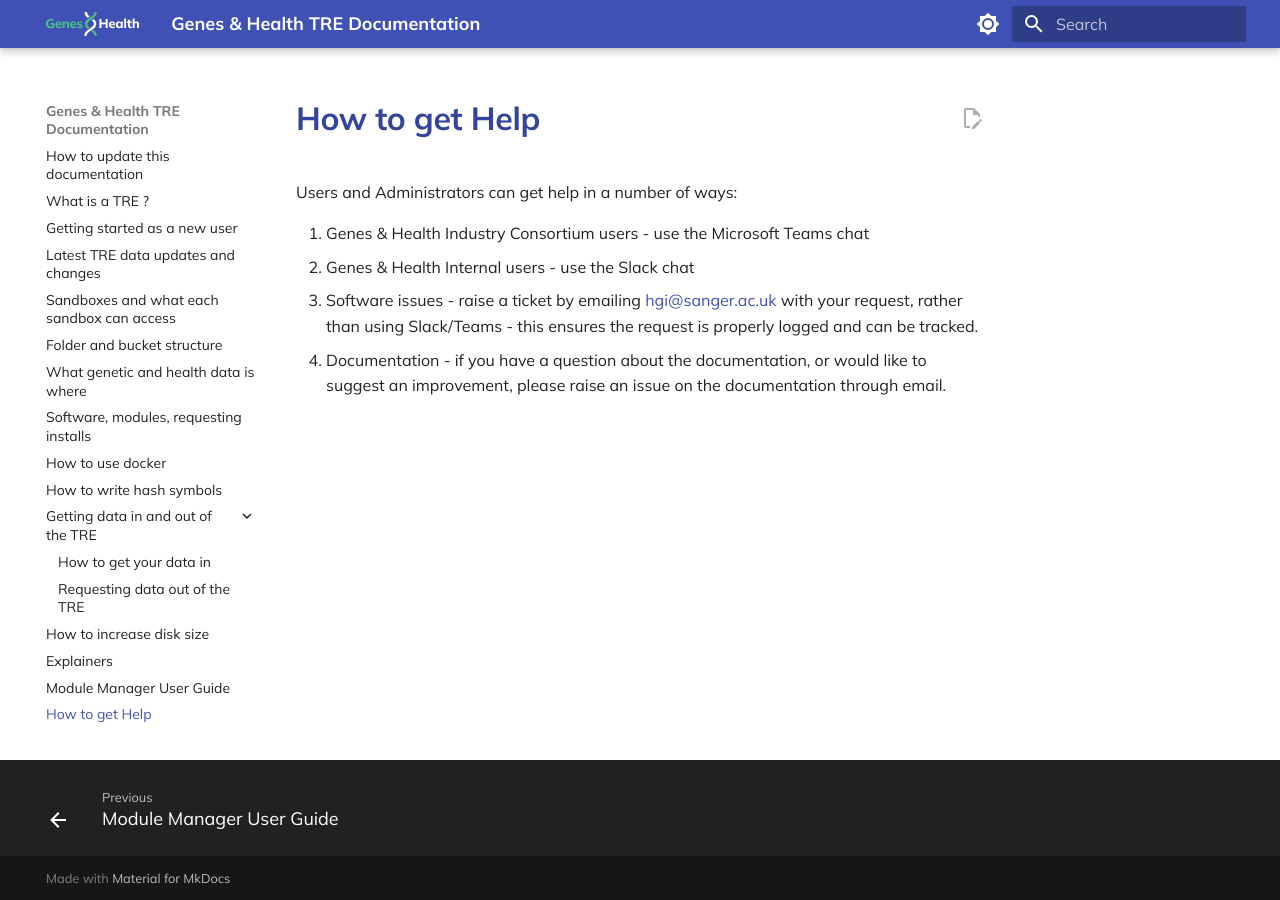
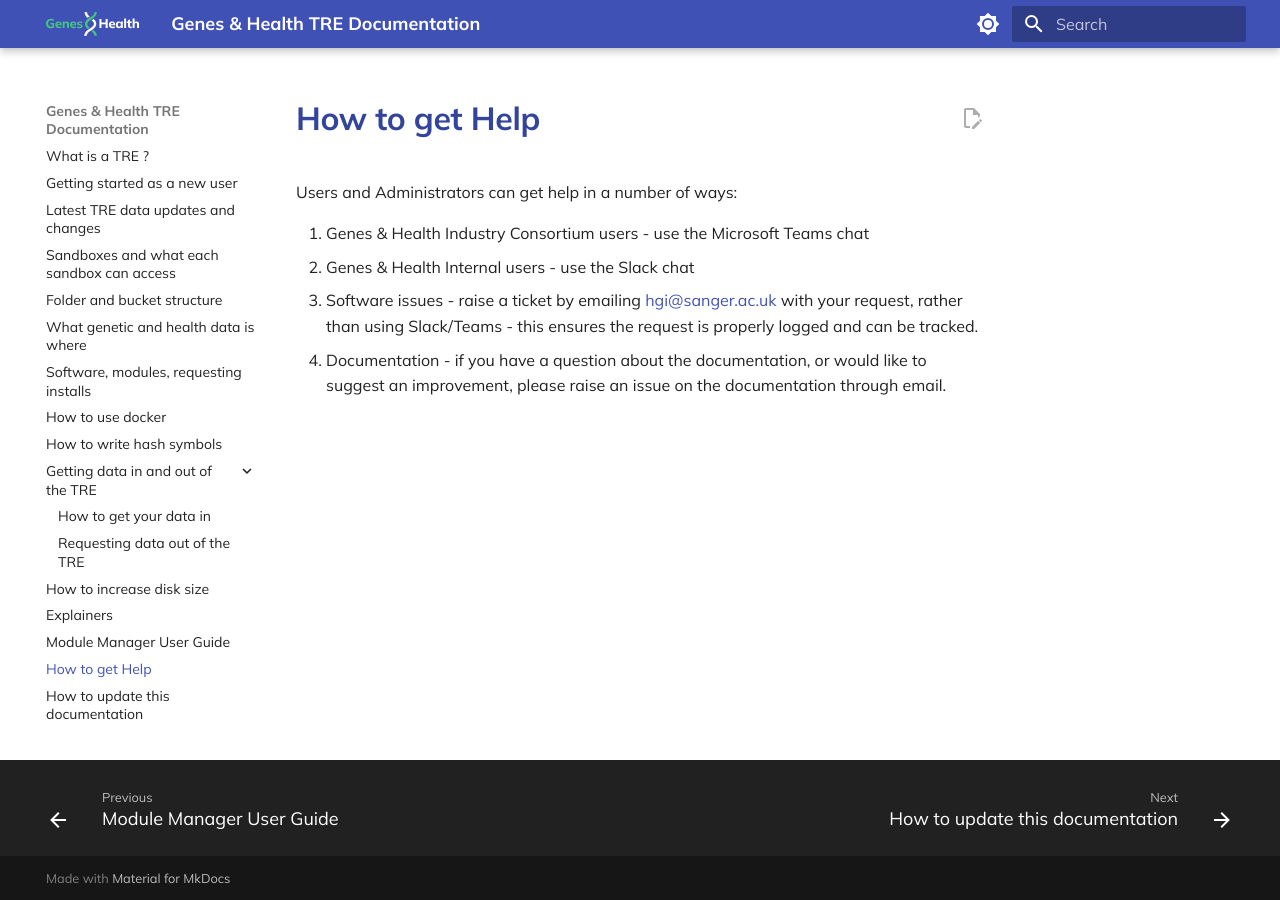
Before and after one commit to genes-and-health/TRE-documentation-v3, an MkDocs documentation site: the page built from docs/how-to-get-help.md, in a window 1280 px wide. Built offline with MkDocs 1.6.1 and Material for MkDocs 9.7.7, drawn with Linux system fonts in a browser that asks for light colours; comment, search, counter and statistics services are not loaded.

Commit message:
Update mkdocs.yml
"How to update" moved to end of navigation

```diff
--- a/mkdocs.yml
+++ b/mkdocs.yml
@@ -56,7 +56,6 @@ markdown_extensions:
   - pymdownx.inlinehilite
   - md_in_html
 nav:
-  - How to update this documentation: how-to-update-this-documentation.md
   - What is a TRE ?: what-is-a-tre.md
   - Getting started as a new user: getting-started-as-a-new-user.md
   - Latest TRE data updates and changes: latest-tre-data-updates-and-changes.md
@@ -149,3 +148,4 @@ nav:
   - Module Manager User Guide: module-manager-guide.md
   - How to get Help: how-to-get-help.md
 #  - MkDocs Hosting Options: mkdocs-hosting-options.md
+  - How to update this documentation: how-to-update-this-documentation.md
```
